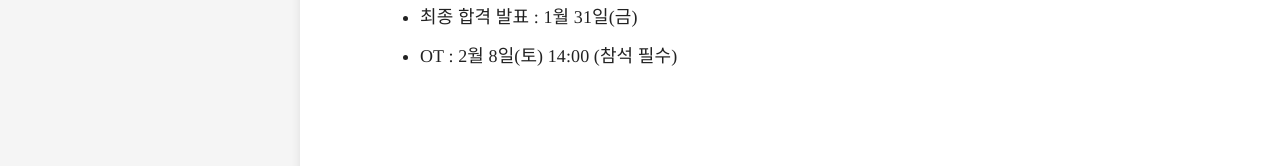
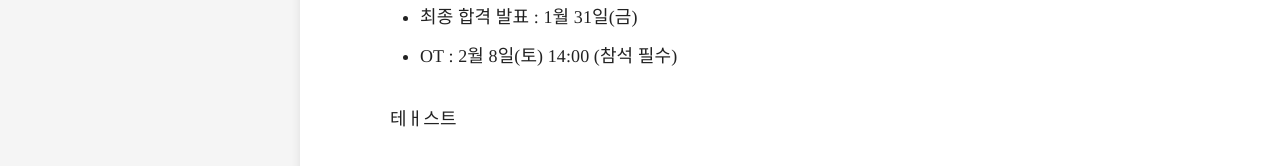
Before and after one commit to Find-A-AI/find-a-ai.github.io, a Jekyll site: the page built from index.md, in a window 1280 px wide. Shown: the part 651-817 px from the top of the page. Built offline with Jekyll 4.4.1, drawn with Linux system fonts in a browser that asks for light colours; some web fonts are replaced.

Commit message:
Update index.md

```diff
--- a/index.md
+++ b/index.md
@@ -13,3 +13,5 @@ FIND-A(파인드 알파)는 2020년 설립되어 약 50명의 학부, 석사,
 - 면접 진행 기간 : 1월 25일(토) ~ 1월 26일(일)
 - 최종 합격 발표 : 1월 31일(금)
 - OT : 2월 8일(토) 14:00 (참석 필수)
+
+테ㅐ스트
```
